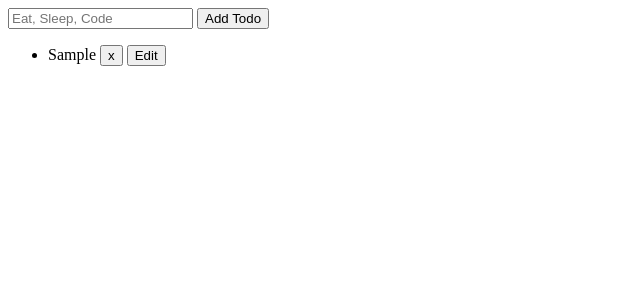
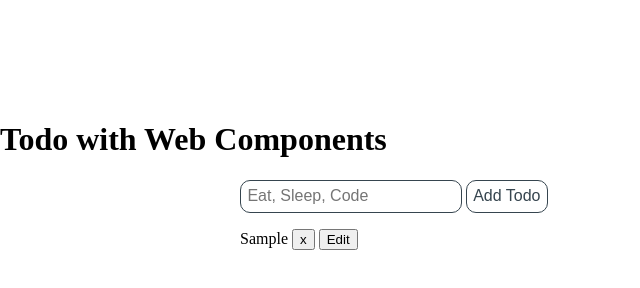
Before and after one commit to ericmartinezdev/todo-app-wc, a plain HTML site: page index.html in a window 1280 px wide. Both pictures are taken after typing "Sample" into the empty fields and a click on the button "Add Todo". Shown: the whole page, without its empty margins (0-640 px from the left). Drawn offline with Linux system fonts and the light colour scheme.

Commit message:
beginning of styling

```diff
--- a/index.html
+++ b/index.html
@@ -7,9 +7,16 @@
   <link rel="stylesheet" href="styles.css">
 </head>
 <body>
-  <div class="container">
-    <todo-container></todo-container>
-    <todo-list></todo-list>
+  <div class="hero">
+    <h1>Todo with Web Components</h1>
+    <div class="container">
+      <div class="todo-row">
+        <todo-container></todo-container>
+      </div>
+      <div class="list-col">
+        <todo-list></todo-list>
+      </div>
+    </div>
   </div>
   <script type="module" src="./js/index.js" ></script>
 </body>
--- a/styles.css
+++ b/styles.css
@@ -0,0 +1,56 @@
+*,
+*::before,
+*::after {
+  box-sizing: border-box;
+}
+
+body {
+  margin: 0;
+}
+
+img {
+  max-width: 100%;
+}
+
+.hero {
+  padding: 100px 0;
+}
+
+.container {
+  width: 80%;
+  max-width: 800px;
+  margin: 0 auto;
+}
+
+#add-todo-btn {
+  color: #36454F;
+  background-color: #fff;
+  border: 1px solid #36454F;
+  font-size: 1rem;
+  padding: .4em;
+  border-radius: 10px;
+}
+
+#add-todo-btn:hover {
+  color: #fff;
+  transition: .5s;
+  border: 1px solid #36454F;
+  cursor: pointer;
+}
+
+#todo-input {
+  font-size: 1rem;
+  border: 1px solid #36454F;
+  border-radius: 10px;
+  padding: .4em;
+  color: #191970;
+}
+
+.list-col {
+
+}
+
+ul {
+  list-style-type: none;
+  padding: 0;
+}
```
